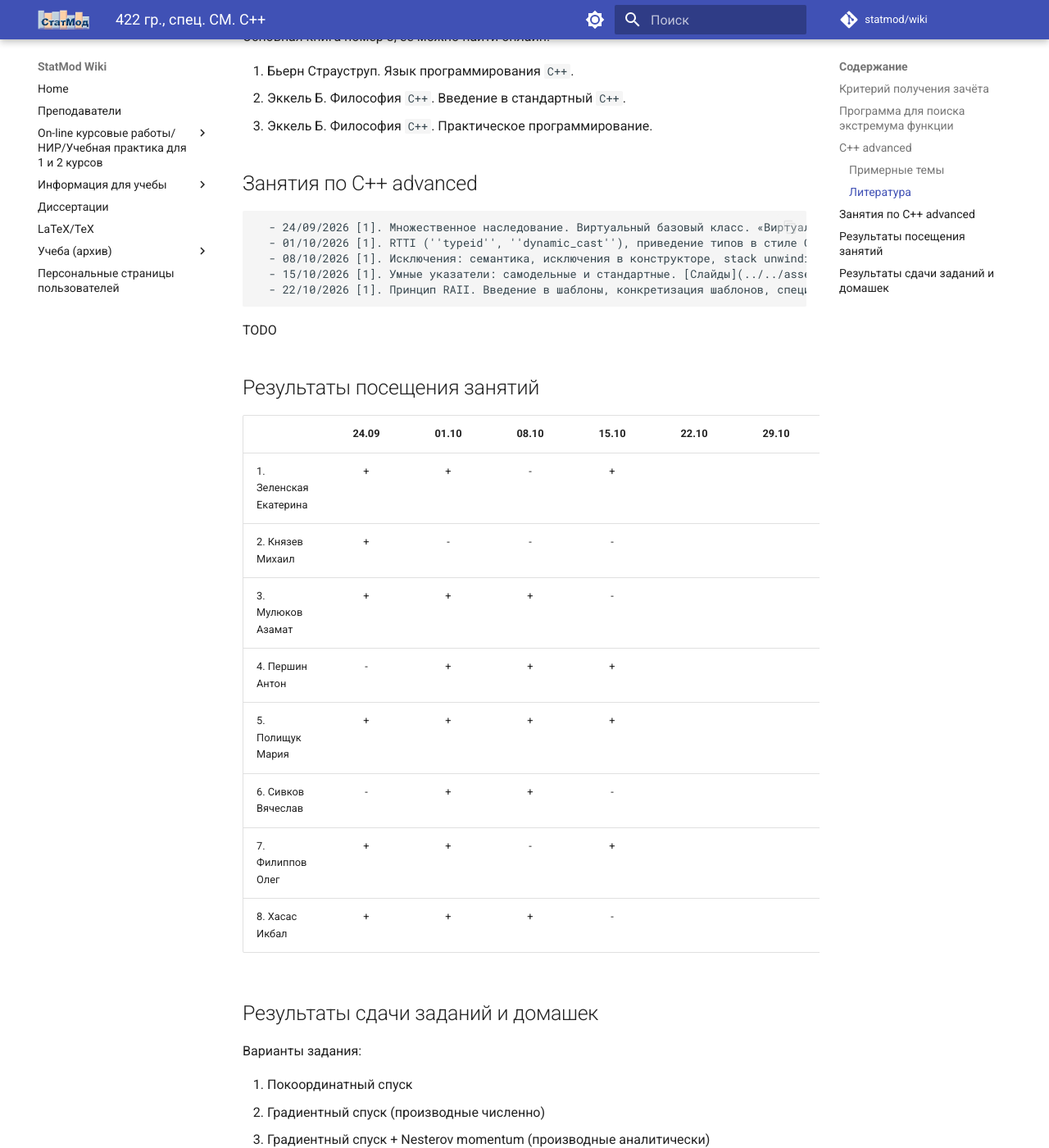
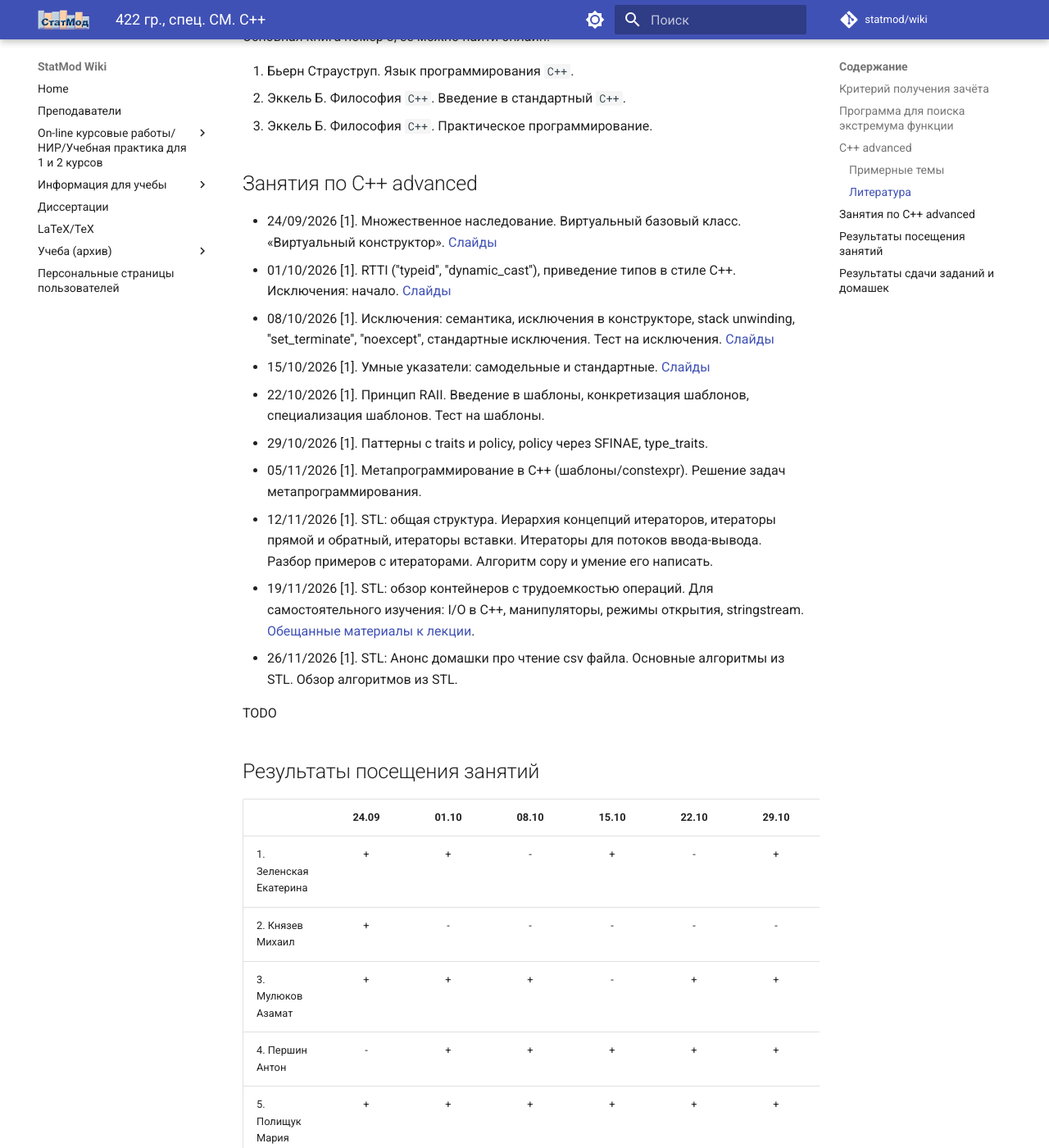
Before and after one commit to statmod/wiki, an MkDocs documentation site: the page built from docs/study/fall2026/4cpp_pract.md, in a window 1280 px wide and 1400 px high, scrolled down 1334 px. Shown: the whole window at 82% size. Built offline with MkDocs 1.6.1 and Material for MkDocs 9.7.7, drawn with Linux system fonts in a browser that asks for light colours; comment, search, counter and statistics services are not loaded; some of the changed text lies outside the part shown.

Commit message:
upd cpp-4

```diff
--- a/docs/study/fall2026/4cpp_pract.md
+++ b/docs/study/fall2026/4cpp_pract.md
@@ -63,13 +63,19 @@ title: "422 гр., спец. СМ. С++"
 
 
 ## Занятия по C++ advanced
+- 24/09/2026 [1]. Множественное наследование. Виртуальный базовый класс. «Виртуальный конструктор». [Слайды](../../assets/study/fall2020/multiple_inheritance.pdf)
+- 01/10/2026 [1]. RTTI (''typeid'', ''dynamic_cast''), приведение типов в стиле C++. Исключения: начало. [Слайды](../../assets/study/fall2020/multiple_inheritance.pdf)
+- 08/10/2026 [1]. Исключения: семантика, исключения в конструкторе, stack unwinding, ''set_terminate'', ''noexcept'', стандартные исключения. Тест на исключения. [Слайды](../../assets/study/fall2020/exceptions.pdf)
+- 15/10/2026 [1]. Умные указатели: самодельные и стандартные. [Слайды](../../assets/study/fall2020/exceptions.pdf)
+- 22/10/2026 [1]. Принцип RAII. Введение в шаблоны, конкретизация шаблонов, специализация шаблонов. Тест на шаблоны.
+- 29/10/2026 [1]. Паттерны с traits и policy, policy через SFINAE, type_traits.
+- 05/11/2026 [1]. Метапрограммирование в C++ (шаблоны/constexpr). Решение задач метапрограммирования.
+- 12/11/2026 [1]. STL: общая структура. Иерархия концепций итераторов, итераторы прямой и обратный, итераторы вставки. Итераторы для потоков ввода-вывода. Разбор примеров с итераторами. Алгоритм copy и умение его написать.
+- 19/11/2026 [1]. STL: обзор контейнеров с трудоемкостью операций. Для самостоятельного изучения: I/O в C++, манипуляторы, режимы открытия, stringstream. [Обещанные материалы к лекции](../../assets/study/fall2018/io_4_students.zip).
+- 26/11/2026 [1]. STL: Анонс домашки про чтение csv файла. Основные алгоритмы из STL. Обзор алгоритмов из STL.
 
 
-      - 24/09/2026 [1]. Множественное наследование. Виртуальный базовый класс. «Виртуальный конструктор». [Слайды](../../assets/study/fall2020/multiple_inheritance.pdf)
-      - 01/10/2026 [1]. RTTI (''typeid'', ''dynamic_cast''), приведение типов в стиле C++. Исключения: начало. [Слайды](../../assets/study/fall2020/multiple_inheritance.pdf)
-      - 08/10/2026 [1]. Исключения: семантика, исключения в конструкторе, stack unwinding, ''set_terminate'', ''noexcept'', стандартные исключения. Тест на исключения. [Слайды](../../assets/study/fall2020/exceptions.pdf)
-      - 15/10/2026 [1]. Умные указатели: самодельные и стандартные. [Слайды](../../assets/study/fall2020/exceptions.pdf)
-      - 22/10/2026 [1]. Принцип RAII. Введение в шаблоны, конкретизация шаблонов, специализация шаблонов. Тест на шаблоны.
+
 
 TODO
 
@@ -79,14 +85,14 @@ TODO
 
 |                         |  24.09 |  01.10 |  08.10 |  15.10 |  22.10 |  29.10 |  05.11 |  12.11 |  19.11 |  26.11 |  03.12 |  10.12 |
 |-------------------------|:------:|:------:|:------:|:------:|:------:|:------:|:------:|:------:|:------:|:------:|:------:|:------:|
-| 1\. Зеленская Екатерина |   \+   |   \+   |   \-   |   \+   |        |        |        |        |        |        |        |        |
-| 2\. Князев Михаил       |   \+   |   \-   |   \-   |   \-   |        |        |        |        |        |        |        |        |
-| 3\. Мулюков Азамат      |   \+   |   \+   |   \+   |   \-   |        |        |        |        |        |        |        |        |
-| 4\. Першин Антон        |   \-   |   \+   |   \+   |   \+   |        |        |        |        |        |        |        |        |
-| 5\. Полищук Мария       |   \+   |   \+   |   \+   |   \+   |        |        |        |        |        |        |        |        |
-| 6\. Сивков Вячеслав     |   \-   |   \+   |   \+   |   \-   |        |        |        |        |        |        |        |        |
-| 7\. Филиппов Олег       |   \+   |   \+   |   \-   |   \+   |        |        |        |        |        |        |        |        |
-| 8\. Хасас Икбал         |   \+   |   \+   |   \+   |   \-   |        |        |        |        |        |        |        |        |
+| 1\. Зеленская Екатерина |   \+   |   \+   |   \-   |   \+   |   \-   |   \+   |   \-   |   \-   |   \-   |        |        |        |
+| 2\. Князев Михаил       |   \+   |   \-   |   \-   |   \-   |   \-   |   \-   |   \-   |   \-   |   \-   |        |        |        |
+| 3\. Мулюков Азамат      |   \+   |   \+   |   \+   |   \-   |   \+   |   \+   |   \+   |   \+   |   \-   |        |        |        |
+| 4\. Першин Антон        |   \-   |   \+   |   \+   |   \+   |   \+   |   \+   |   \+   |   \+   |   \+   |        |        |        |
+| 5\. Полищук Мария       |   \+   |   \+   |   \+   |   \+   |   \+   |   \+   |   \+   |   \+   |   \+   |        |        |        |
+| 6\. Сивков Вячеслав     |   \-   |   \+   |   \+   |   \-   |   \+   |   \-   |   \+   |   \-   |   \+   |        |        |        |
+| 7\. Филиппов Олег       |   \+   |   \+   |   \-   |   \+   |   \+   |   \+   |   \+   |   \-   |   \-   |        |        |        |
+| 8\. Хасас Икбал         |   \+   |   \+   |   \+   |   \-   |   \+   |   \+   |   \+   |   \-   |   \-   |        |        |        |
 
 
 
@@ -104,7 +110,7 @@ TODO
 7.  Ньютон (backtracking, производные аналитически)
 8.  Nelder-Mead (метод деформируемого многогранника)
 
-|                         | Вариант | Консольная опт. 1 (22 окт.) | Консольная опт. 2 (?? ноя.) | Графическая опт. | Домашка (I/O) | Домашка (словарь) | Зачёт |
+|                         | Вариант | Консольная опт. 1 (22 окт.) | Консольная опт. 2 (26 ноя.) | Графическая опт. | Домашка (I/O) | Домашка (словарь) | Зачёт |
 |-------------------------|:-------:|:---------------------------:|:---------------------------:|:----------------:|:-------------:|:-----------------:|:-----:|
 | 1\. Зеленская Екатерина |    6    |                             |                             |                  |               |                   |       |
 | 2\. Князев Михаил       |    7    |                             |                             |                  |               |                   |       |
```
